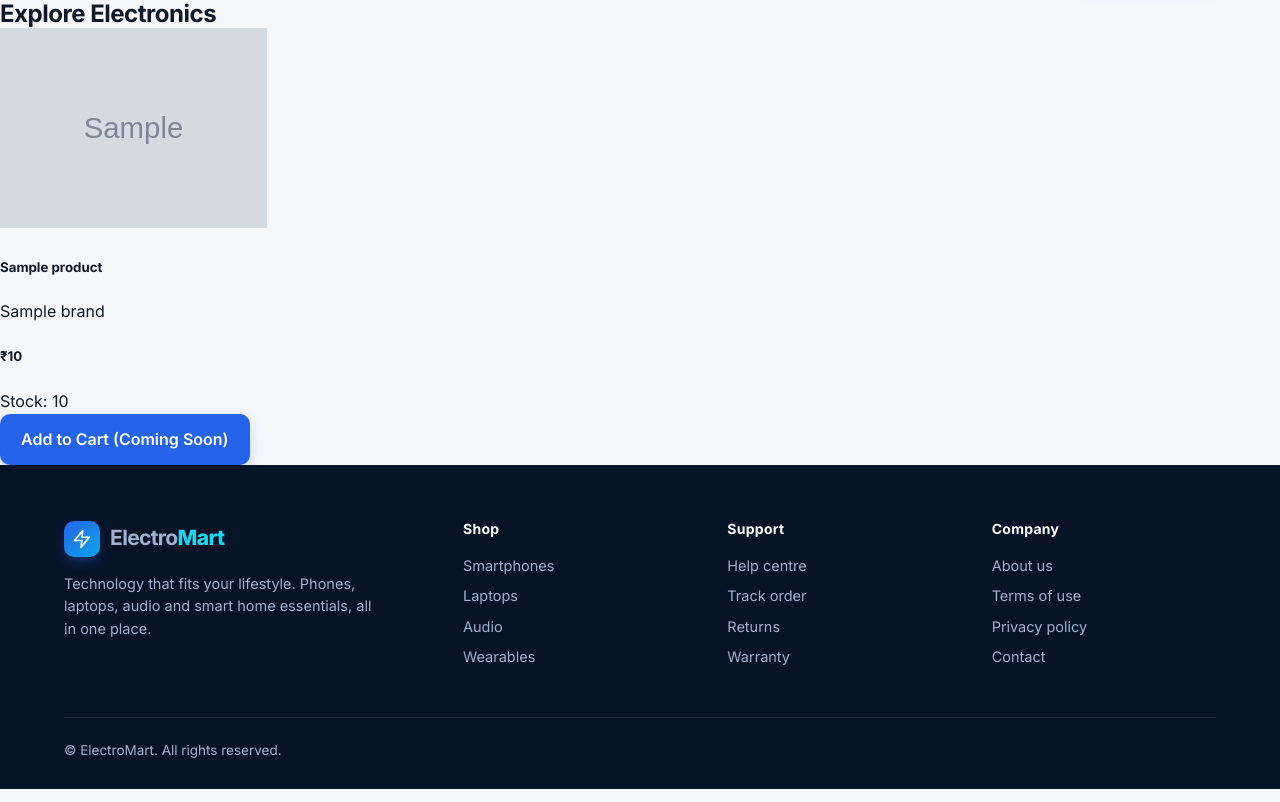
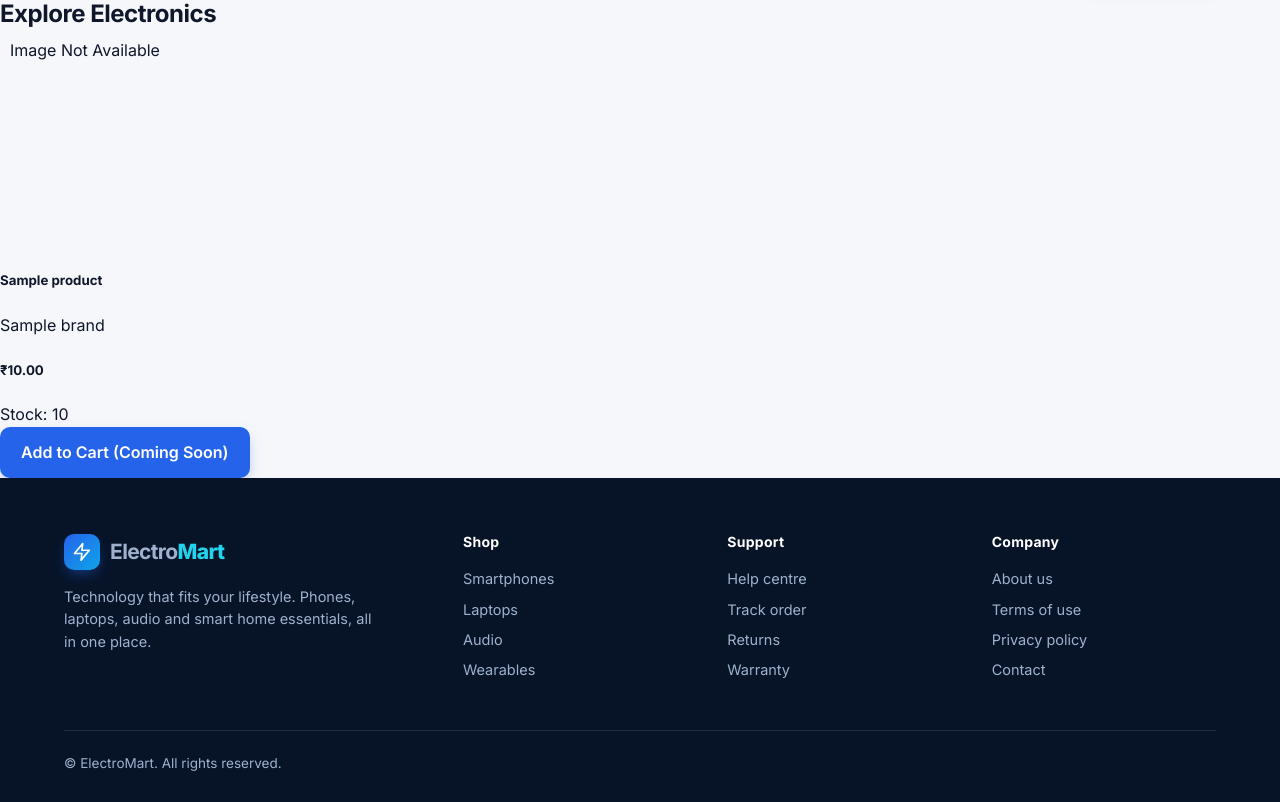
Before and after one commit to riduvarshinin/Electronics-E-commerce, a Flask app: template templates/products.html in a window 1280 px wide. Shown: the part 107-909 px from the top of the page. Run offline with Flask 3, Linux system fonts and the light colour scheme; the template is opened without the code that fills it: most values are stand-ins (such as "Sample title", 1, 10 or a date in 2020); grey boxes marked "Sample" are stand-in pictures.

Commit message:
updated version 3

```diff
--- a/app.py
+++ b/app.py
@@ -172,6 +172,7 @@ def dashboard():
     )
 
 
+
 @app.route("/products")
 def products():
 
@@ -193,8 +194,9 @@ def products():
                 description,
                 price,
                 stock_quantity,
-                image_url
+                product_image_path
             FROM products
+            WHERE product_status = 'Active'
             ORDER BY product_id DESC
         """)
 
@@ -217,6 +219,7 @@ def products():
             connection.close()
 
 
+
 # LOGOUT
 @app.route("/logout", methods=["POST"])
 def logout():
--- a/static/style.css
+++ b/static/style.css
@@ -420,3 +420,10 @@ a:hover { text-decoration: underline; }
 @media (prefers-reduced-motion: reduce) {
     * { animation: none !important; transition: none !important; }
 }
+.product-image {
+    width: 100%;
+    height: 220px;
+    object-fit: contain;
+    padding: 10px;
+    background: #ffffff;
+}
--- a/templates/products.html
+++ b/templates/products.html
@@ -15,45 +15,68 @@
 
             <div class="card h-100 shadow-sm">
 
-                {% if product.image_url %}
-                <img src="{{ product.image_url }}"
-                     class="card-img-top"
-                     style="height:200px; object-fit:contain;">
-                {% else %}
-                <div class="bg-light d-flex align-items-center justify-content-center"
-                     style="height:200px;">
-                    <span>No Image Available</span>
+                <!-- Product Image -->
+                <div class="bg-white d-flex align-items-center justify-content-center"
+                     style="height: 220px; padding: 10px;">
+
+                    {% if product.product_image_path %}
+
+                    <img
+                        src="{{ url_for('static', filename=product.product_image_path) }}"
+                        alt="{{ product.product_name }}"
+                        class="product-image"
+                        onerror="this.style.display='none'; this.nextElementSibling.style.display='block';"
+                    >
+
+                    <p class="text-muted"
+                       style="display:none;">
+                        Image Not Available
+                    </p>
+
+                    {% else %}
+
+                    <p class="text-muted">
+                        Image Not Available
+                    </p>
+
+                    {% endif %}
+
                 </div>
-                {% endif %}
 
+                <!-- Product Details -->
                 <div class="card-body">
 
                     <h5 class="card-title">
                         {{ product.product_name }}
                     </h5>
 
-                    <p class="text-muted">
+                    <p class="text-muted mb-2">
                         {{ product.brand }}
                     </p>
 
                     <h5 class="text-primary">
-                        ₹{{ product.price }}
+                        ₹{{ "%.2f"|format(product.price) }}
                     </h5>
 
-                    <p>Stock: {{ product.stock_quantity }}</p>
+                    <p class="mb-3">
+                        Stock: {{ product.stock_quantity }}
+                    </p>
 
                     <button class="btn btn-primary w-100" disabled>
                         Add to Cart (Coming Soon)
                     </button>
 
                 </div>
+
             </div>
 
         </div>
 
         {% else %}
 
-        <p>No products available.</p>
+        <div class="col-12">
+            <p class="text-muted">No products available.</p>
+        </div>
 
         {% endfor %}
 
```
Also changed, not shown: static/images/accessories/logitech-m185.jpg (added), static/images/cameras/canon-1500d.jpg (added), static/images/headphones/boat-rockerz-450.jpg (added), static/images/headphones/sony-wh1000xm5.jpg (added), static/images/laptops/dell-inspiron-14.jpg (added), static/images/laptops/hp-pavilion-15.jpg (added), static/images/mobiles/iphone-16.jpg (added), static/images/mobiles/samsung-s24.jpg (added), static/images/smart_watches/apple-watch-se.jpg (added), static/images/tablets/samsung-tab-s9.jpg (added), static/images/televisions/samsung-tv.jpg (added).
